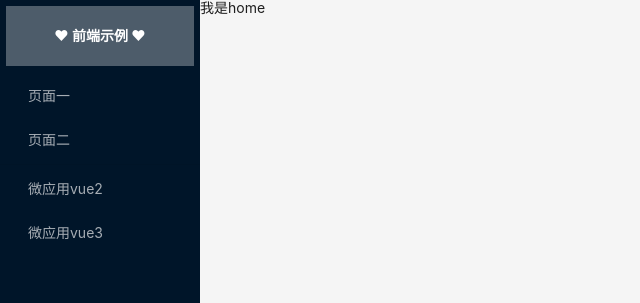
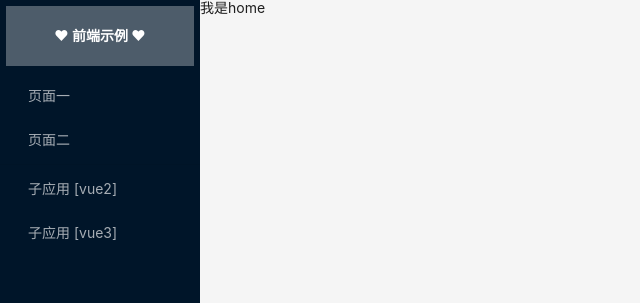
Before and after one commit to dingshaohua-com/fe-demo, a Vue app in the folder src/apps/main-app/: page / in a window 1280 px wide. Shown: the top 303 px of the page, without its empty margins (0-640 px from the left). Built offline with nearby package versions, Linux system fonts and the light colour scheme; what @micro-zoe/micro-app would draw is missing.

Commit message:
Update App.vue

```diff
--- a/src/apps/main-app/src/App.vue
+++ b/src/apps/main-app/src/App.vue
@@ -49,8 +49,8 @@ const items: ItemType[] = reactive([
 
   { type: "divider" },
 
-  getItem("微应用vue2", "child1"),
-  getItem("微应用vue3", "child2"),
+  getItem("子应用 [vue2]", "child1"),
+  getItem("子应用 [vue3]", "child2"),
 ]);
 
 const handleClick: MenuProps["onClick"] = (e: any) => {
```
